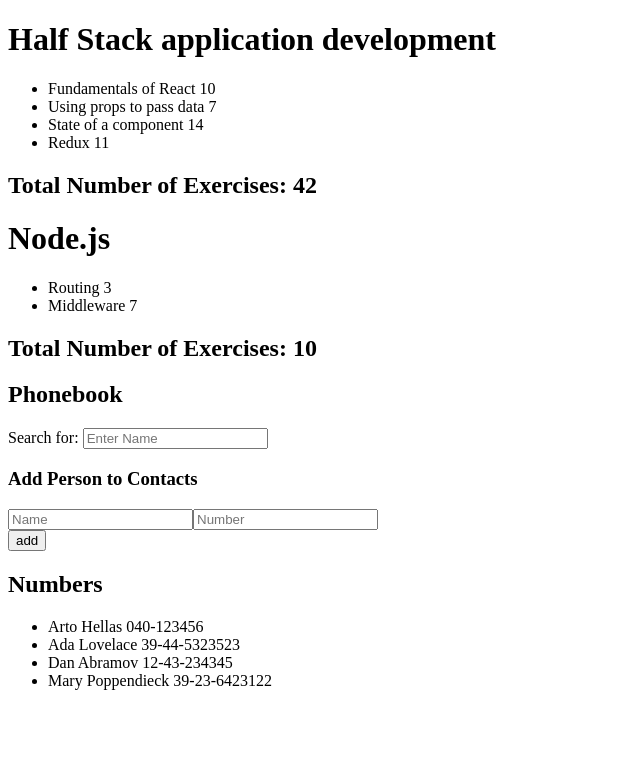
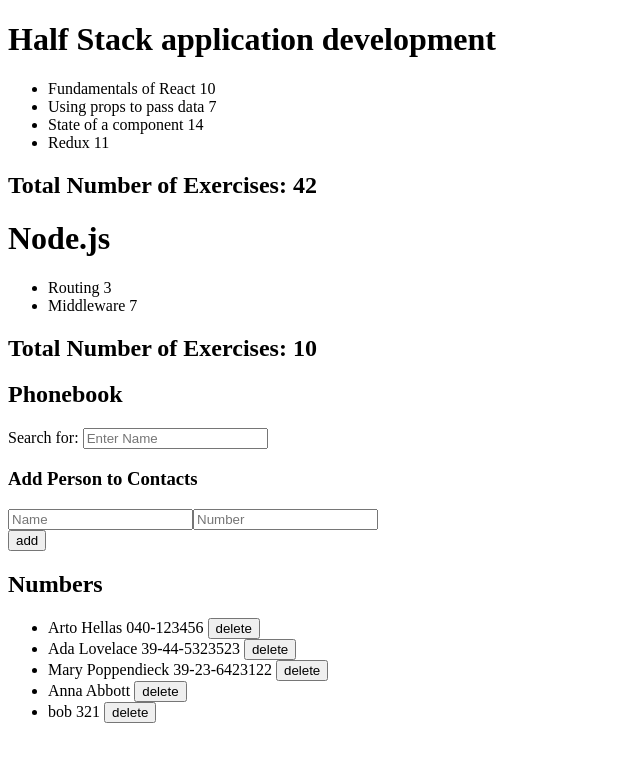
Before and after one commit to annaabbott/fullstackOpenPart2, a React (Vite) app: page / in a window 1280 px wide. Shown: the top 762 px of the page, without its empty margins (0-640 px from the left). Built offline with nearby package versions, Linux system fonts and the light colour scheme; data requests are answered from the project's data file.

Commit message:
wired add person to contacts

```diff
--- a/db.json
+++ b/db.json
@@ -11,14 +11,19 @@
       "id": "2"
     },
     {
-      "name": "Dan Abramov",
-      "number": "12-43-234345",
-      "id": "3"
-    },
-    {
       "name": "Mary Poppendieck",
       "number": "39-23-6423122",
       "id": "4"
+    },
+    {
+      "id": "e675",
+      "name": "Anna",
+      "number": "Abbott"
+    },
+    {
+      "id": "93b3",
+      "name": "bob",
+      "number": "321"
     }
   ]
 }
--- a/src/App.jsx
+++ b/src/App.jsx
@@ -5,6 +5,7 @@
 import Search from "./components/Search";
 import AddContact from "./components/AddContact.jsx";
 import Display from "./components/Display.jsx";
+import phonebookService from "./services/phonebook.js";
 
 const App = () => {
   const courses = [
@@ -52,45 +53,33 @@
     },
   ];
 
-  const [persons, setPersons] = useState([
-    { name: "Arto Hellas", number: "040-1234567" },
-  ]);
-  const [newName, setNewName] = useState("");
-  const [newNumber, setNewNumber] = useState("");
+  const [persons, setPersons] = useState([]);
   const [searchText, setSearchText] = useState("");
 
   useEffect(() => {
-    axios.get("http://localhost:3001/persons").then((response) => {
-      console.log(response.data);
-      setPersons(response.data);
+    phonebookService.getAll().then((data) => {
+      console.log(data);
+      setPersons(data);
     });
   }, []);
 
-  const addPerson = (event) => {
-    event.preventDefault();
-    console.log("button clicked", event.target);
-    // const name = event.target;
-    const personObject = {
-      name: newName,
-      number: newNumber,
-      id: persons.length + 1,
-    };
-    if (persons.some((person) => person.name === newName)) {
+  const addPerson = (person) => {
+    if (persons.some((item) => item.name === person.name)) {
       alert(`${newName} is already added to phonebook`);
       return;
     }
-    setPersons(persons.concat(personObject));
-    setNewName("");
+
+    phonebookService.create(person).then((returnedPerson) => {
+      setPersons(persons.concat(returnedPerson));
+    });
   };
 
-  const handleChange = (event) => {
-    console.log(event.target.value);
-    setNewName(event.target.value);
-  };
-
-  const handleNumberChange = (event) => {
-    console.log(event.target.value);
-    setNewNumber(event.target.value);
+  const handleDeleteClicked = (id) => {
+    phonebookService.deletePerson(id).then(() => {
+      setPersons((currentList) =>
+        currentList.filter((person) => person.id !== id),
+      );
+    });
   };
 
   return (
@@ -104,10 +93,13 @@
         <h2>Phonebook</h2>
 
         <Search searchText={searchText} setSearchText={setSearchText} />
-        <h3>Add Person to Contacts</h3>
-        <AddContact></AddContact>
+        <AddContact onAddPersonClicked={addPerson}></AddContact>
         <h2>Numbers</h2>
-        <Display persons={persons} searchText={searchText}></Display>
+        <Display
+          persons={persons}
+          searchText={searchText}
+          onDeleteClicked={handleDeleteClicked}
+        ></Display>
       </div>
     </>
   );
--- a/src/components/AddContact.jsx
+++ b/src/components/AddContact.jsx
@@ -1,27 +1,54 @@
-const AddContact = ({
-  addPerson,
-  newName,
-  setNewName,
-  newNumber,
-  setNewNumber,
-  handleChange,
-  handleNumberChange,
-}) => {
+import { useState } from "react";
+
+const AddContact = ({ onAddPersonClicked }) => {
+  const [name, setName] = useState("");
+  const [number, setNumber] = useState("");
+
+  async function handleAddPersonClicked(event) {
+    event.preventDefault();
+    if (!name) {
+      alert("Name is required");
+      return;
+    }
+    if (!number) {
+      alert("Number is required");
+      return;
+    }
+
+    await onAddPersonClicked({
+      name,
+      number,
+    });
+
+    setName("");
+    setNumber("");
+  }
+
+  function handleNameChange(event) {
+    setName(event.target.value);
+  }
+
+  function handleNumberChange(event) {
+    setNumber(event.target.value);
+  }
+
   return (
-    <form onSubmit={addPerson}>
+    <>
+      <h3>Add Person to Contacts</h3>
+      <form onSubmit={handleAddPersonClicked}>
         <div>
           <input
             type="text"
             name="name"
             placeholder="Name"
-          value={newName}
-          onChange={handleChange}
+            value={name}
+            onChange={handleNameChange}
           ></input>
           <input
             type="text"
             name="number"
             placeholder="Number"
-          value={newNumber}
+            value={number}
             onChange={handleNumberChange}
           ></input>
         </div>
@@ -29,6 +56,7 @@
           <button type="submit">add</button>
         </div>
       </form>
+    </>
   );
 };
 
--- a/src/components/Display.jsx
+++ b/src/components/Display.jsx
@@ -1,4 +1,8 @@
-const Display = ({ persons, searchText }) => {
+const Display = ({ persons, searchText, onDeleteClicked }) => {
+  if (!persons || persons.length === 0) {
+    return <p>No contacts to display</p>;
+  }
+
   return (
     <ul>
       {persons
@@ -9,8 +13,9 @@
           );
         })
         .map((person) => (
-          <li key={person.name}>
-            {person.name} {person.number}
+          <li key={person.id}>
+            {person.name} {person.number}{" "}
+            <button onClick={() => onDeleteClicked(person.id)}>delete</button>
           </li>
         ))}
     </ul>
--- /dev/null
+++ b/src/services/phonebook.js
@@ -0,0 +1,22 @@
+import axios from "axios";
+const baseUrl = "http://localhost:3001/persons";
+
+const getAll = () => {
+  return axios.get(baseUrl).then((response) => response.data);
+};
+
+const create = (newObject) => {
+  return axios.post(baseUrl, newObject).then((response) => response.data);
+};
+
+const update = (id, newObject) => {
+  return axios
+    .put(`${baseUrl}/${id}`, newObject)
+    .then((response) => response.data);
+};
+
+const deletePerson = (id) => {
+  return axios.delete(`${baseUrl}/${id}`);
+};
+
+export default { getAll, create, update, deletePerson };
```
Lines whose indentation alone changed are shown as unchanged.
